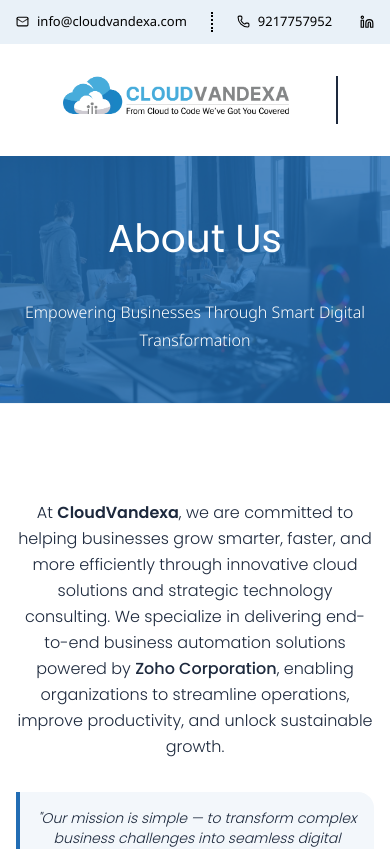
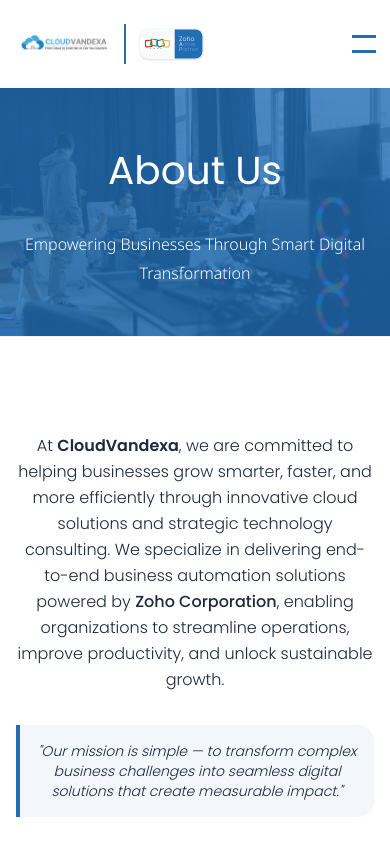
Before and after one commit to Cloud-Vandexa/Cloudvandexa, a React (Vite) app: page /about in a window 390 px wide. Shown: the top 849 px of the page. Built offline with nearby package versions, Linux system fonts and the light colour scheme; a web font is replaced by a local one.

Commit message:
fixed responsiveness all the pages and navbar, also added burger menu for smaller device route mangement

```diff
--- a/src/components/Navbar.tsx
+++ b/src/components/Navbar.tsx
@@ -2,12 +2,13 @@
 import { ZohoLogo } from './ZohoLogo';
 import cloud_vandexa_logo from '../assets/cloud_vandexa_logo.png';
 import { Link, NavLink, useLocation } from 'react-router-dom';
+import { Linkedin, Mail, Menu, Phone, X } from 'lucide-react';
+import { motion, AnimatePresence } from 'framer-motion';
 
 export const Navbar = () => {
   const [isScrolled, setIsScrolled] = useState(false);
+  const [menuOpen, setMenuOpen] = useState(false);
   const { pathname } = useLocation();
-
-  const linkColor = pathname === '/' ? 'text-zoho-blue-bright' : 'text-black';
 
   useEffect(() => {
     const handleScroll = () => setIsScrolled(window.scrollY > 0);
@@ -15,44 +16,47 @@
     return () => window.removeEventListener('scroll', handleScroll);
   }, []);
 
+  useEffect(() => {
+    setMenuOpen(false);
+  }, [pathname]);
+
+  const menuVariants: any = {
+    closed: {
+      height: 0,
+      opacity: 0,
+      transition: { duration: 0.15, ease: 'easeInOut' }
+    },
+    open: {
+      height: '240px',
+      opacity: 1,
+      transition: { duration: 0.15, ease: 'easeInOut' }
+    }
+  };
+
   return (
     <nav
       className={`w-full bg-white transition-all z-50 duration-300 ${isScrolled ? 'fixed top-0 shadow-md' : 'relative'}`}
     >
-      <div className="max-w-7xl mx-auto px-4 flex justify-between items-center h-28">
+      <div className="max-w-4xl md:max-w-7xl mx-auto px-1 md:px-4 flex flex-col lg:flex-row justify-between items-center h-auto lg:h-28 py-3 lg:py-0">
+        <div className="flex w-full lg:w-auto items-center justify-between gap-4">
           <div className="flex items-center">
-          {/* Logo Structure from Image */}
             <div className="flex items-center h-16">
-            {/* <div className="flex items-center gap-4">
-              <div className="flex gap-1.5 h-14">
-                <div className="w-14 h-14 border-[7px] border-zoho-blue rounded-sm"></div>
-                <div className="w-14 h-14 border-[7px] border-zoho-blue rounded-sm"></div>
-              </div>
-              <div className="flex flex-col justify-center select-none">
-                <span className="text-3xl font-light tracking-widest text-slate-700 leading-none">
-                  CLOUD
-                </span>
-                <span className="text-3xl font-bold tracking-widest text-slate-800 leading-none">
-                  VANDEXA
-                </span>
-              </div>
-            </div> */}
               <img
                 src={cloud_vandexa_logo}
                 alt="CloudVandexa Logo"
-              className="w-80"
+                className="w-30 sm:w-36 md:w-52 lg:w-72 object-contain"
               />
             </div>
+            <div className="h-10 border-r-2 border-zoho-blue"></div>
 
-          <div className="h-12 w-0.5 mr-8 bg-slate-800"></div>
-
-          {/* Zoho Premium Partner Badge (Deeper Match) */}
-          <div className="hidden sm:flex items-center border border-slate-100 rounded-lg bg-slate-50 overflow-hidden shadow-sm h-11">
-            <div className="px-3 bg-white flex items-center justify-center">
-              <ZohoLogo className="h-6" />
+            <div className="flex items-center border border-slate-100 rounded-xl bg-slate-50 overflow-hidden shadow-sm md:ml-8 h-11 scale-[0.7] md:scale-100">
+              <div className="px-1.5 md:px-3 bg-white flex items-center justify-center">
+                <ZohoLogo className="h-4 md:h-6" />
               </div>
-            <div className="bg-zoho-blue text-white px-3 py-2 flex flex-col justify-center h-full text-[10px] font-thin leading-[0.9] ">
-              <span className="text-[11px] font-light">Zoho</span>
+              <div className="bg-zoho-blue text-white px-1.5 md:px-3 py-2 flex flex-col justify-center h-full text-[8px] md:text-[10px] font-thin leading-[0.9] ">
+                <span className="text-[9px] md:text-[11px] font-light">
+                  Zoho
+                </span>
                 <span>
                   <span className="font-light">A</span>
                   <span>ctive</span>
@@ -65,56 +69,148 @@
             </div>
           </div>
 
+          <button
+            type="button"
+            onClick={() => setMenuOpen((prev) => !prev)}
+            className="lg:hidden flex flex-col items-center justify-center h-11 w-11 rounded-xl "
+            aria-label={menuOpen ? 'Close menu' : 'Open menu'}
+            aria-expanded={menuOpen}
+          >
+            <span className="sr-only">Toggle navigation</span>
+            {/* {!menuOpen ?
+              <Menu
+                size={20}
+                className="absolute text-zoho-blue hover:text-zoho-blue-bright"
+              />
+            : <X
+                size={20}
+                className="absolute text-zoho-blue hover:text-zoho-blue-bright"
+              />
+            } */}
+
+            <span
+              className={`border-t-3 border-zoho-blue mb-3 block w-6 sm:w-8 ${menuOpen ? 'rotate-45 translate-y-1.75' : ''} transition-all duration-150 ease-in-out`}
+            ></span>
+            <span
+              className={`border-t-3 border-zoho-blue block w-6 sm:w-8 ${menuOpen ? '-rotate-45 -translate-y-1.75' : ''}  transition-all duration-150 ease-in-out`}
+            ></span>
+          </button>
+        </div>
+
         <div className="hidden lg:flex items-center gap-8 text-black font-noto-sans text-[15px]">
-          <Link
+          <NavLink
             to="/"
-            className={`hover:text-zoho-blue-bright ${linkColor} transition-colors px-3`}
+            end
+            className={({ isActive }) =>
+              `transition-colors px-3 ${isActive ? 'text-zoho-blue-bright' : 'text-black hover:text-zoho-blue-bright'}`
+            }
           >
             Home
-          </Link>
+          </NavLink>
           <NavLink
             to="/about"
-            className="hover:text-zoho-blue-bright  transition-colors  px-3"
+            className={({ isActive }) =>
+              `transition-colors px-3 ${isActive ? 'text-zoho-blue-bright' : 'text-black hover:text-zoho-blue-bright'}`
+            }
           >
             About
           </NavLink>
           <NavLink
             to="/services"
-            className="hover:text-zoho-blue-bright  transition-colors px-3"
+            className={({ isActive }) =>
+              `transition-colors px-3 ${isActive ? 'text-zoho-blue-bright' : 'text-black hover:text-zoho-blue-bright'}`
+            }
           >
             Services
           </NavLink>
           <NavLink
             to="/privacy-policy"
-            className="hover:text-zoho-blue-bright  transition-colors px-3"
+            className={({ isActive }) =>
+              `transition-colors px-3 ${isActive ? 'text-zoho-blue-bright' : 'text-black hover:text-zoho-blue-bright'}`
+            }
           >
             Privacy Policy
           </NavLink>
-          {/* <div className="group relative flex items-center gap-1 cursor-pointer hover:text-zoho-blue transition-colors">
-            More <ChevronDown size={14} />
-            <div className="absolute top-full right-0 bg-white shadow-2xl py-4 flex flex-col w-48 opacity-0 invisible group-hover:opacity-100 group-hover:visible transition-all duration-200 z-50 rounded-lg border border-slate-50 mt-2">
+        </div>
+      </div>
+
+      <AnimatePresence initial={false}>
+        {menuOpen && (
+          <motion.div
+            key="mobile-menu"
+            initial="closed"
+            animate="open"
+            exit="closed"
+            variants={menuVariants}
+            className={`z-40 border-t-4 border-zoho-blue bg-white absolute w-full lg:hidden shadow-lg overflow-hidden`}
+          >
+            <div className=" mx-auto flex h-full max-w-4xl flex-col px-6 py-5">
+              <div className="flex flex-1 flex-col justify-between">
+                <div className="flex gap-8 flex-col pb-1 mb-2">
+                  <NavLink
+                    to="/"
+                    end
+                    className={({ isActive }) =>
+                      `text-sm font-noto-sans transition ${isActive ? 'text-zoho-blue-bright' : 'text-slate-900 hover:text-zoho-blue-bright'}`
+                    }
+                  >
+                    Home
+                  </NavLink>
+                  <NavLink
+                    to="/about"
+                    className={({ isActive }) =>
+                      `text-sm font-noto-sans transition ${isActive ? 'text-zoho-blue-bright' : 'text-slate-900 hover:text-zoho-blue-bright'}`
+                    }
+                  >
+                    About
+                  </NavLink>
+                  <NavLink
+                    to="/services"
+                    className={({ isActive }) =>
+                      `text-sm font-noto-sans transition ${isActive ? 'text-zoho-blue-bright' : 'text-slate-900 hover:text-zoho-blue-bright'}`
+                    }
+                  >
+                    Services
+                  </NavLink>
+                  <NavLink
+                    to="/privacy-policy"
+                    className={({ isActive }) =>
+                      `text-sm font-noto-sans transition ${isActive ? 'text-zoho-blue-bright' : 'text-slate-900 hover:text-zoho-blue-bright'}`
+                    }
+                  >
+                    Privacy Policy
+                  </NavLink>
+                </div>
+                <div className="border-t border-zoho-black w-screen -ml-6"></div>
+                <div className="flex flex-row-reverse pt-2  justify-between items-center text-[13px]">
+                  <div className="flex gap-2 items-center font-noto-sans">
                     <a
-                href="#contact"
-                className="px-6 py-3 hover:bg-slate-50 text-slate-600 transition-colors"
+                      href="mailto:info@cloudvandexa.com"
+                      className="flex items-center gap-2 hover:opacity-80 transition-opacity border-dotted border-r-2 pr-2"
                     >
-                Contact
+                      <Mail size={13} className="fill-white/20" />
                     </a>
                     <a
-                href="#"
-                className="px-6 py-3 hover:bg-slate-50 text-slate-600 transition-colors"
+                      href="tel:+919217757952"
+                      className="flex items-center gap-2 hover:opacity-80 transition-opacity"
                     >
-                Privacy Policy
-              </a>
-              <a
-                href="#"
-                className="px-6 py-3 hover:bg-slate-50 text-slate-600 transition-colors"
-              >
-                Support
+                      <Phone size={13} className="fill-white/20" />
                     </a>
                   </div>
-          </div> */}
+                  <div className="flex items-center gap-4">
+                    <Link
+                      to="https://in.linkedin.com/company/cloudvandex"
+                      className="cursor-pointer hover:opacity-70 transition-opacity"
+                    >
+                      <Linkedin size={14} />
+                    </Link>
                   </div>
                 </div>
+              </div>
+            </div>
+          </motion.div>
+        )}
+      </AnimatePresence>
     </nav>
   );
 };
--- a/src/components/TopBar.tsx
+++ b/src/components/TopBar.tsx
@@ -17,7 +17,7 @@
   const textColor = pathname === '/' ? 'text-white' : 'text-black';
 
   return (
-    <div className={`${bgColor} ${textColor} py-3  lg:block`}>
+    <div className={`${bgColor} ${textColor} py-3 hidden lg:block`}>
       <div className="max-w-7xl mx-auto px-4 flex justify-between items-center text-[13px]">
         <div className="flex items-center font-noto-sans">
           <a
--- a/src/pages/AboutPage.tsx
+++ b/src/pages/AboutPage.tsx
@@ -194,7 +194,7 @@
       {/* Vision & Promise */}
       <section className="py-12">
         <div className="max-w-7xl mx-auto px-4">
-          <div className="grid lg:grid-cols-2 gap-12 items-center px-16">
+          <div className="grid lg:grid-cols-2 gap-12 items-center px-4 md:px-16">
             <div>
               <h2 className="text-3xl font-montserrat text-center -translate-4 text-black">
                 Our Vision
--- a/src/pages/PrivacyPolicyPage.tsx
+++ b/src/pages/PrivacyPolicyPage.tsx
@@ -40,7 +40,7 @@
           <p className="text-black">
             We may collect the following types of information:
           </p>
-          <div className="flex gap-8 lg:gap-24 mt-8">
+          <div className="flex flex-col md:flex-row gap-8 lg:gap-24 mt-8">
             <div>
               <h3 className="text-xl font-montserrat font-medium text-slate-800 mb-4">
                 Personal Information
```
Also changed, not shown: src/pages/ServicesPage.tsx (+5 -5 lines), src/vite-env.d.ts (added, +8 -0 lines). Lines whose indentation alone changed are shown as unchanged.
